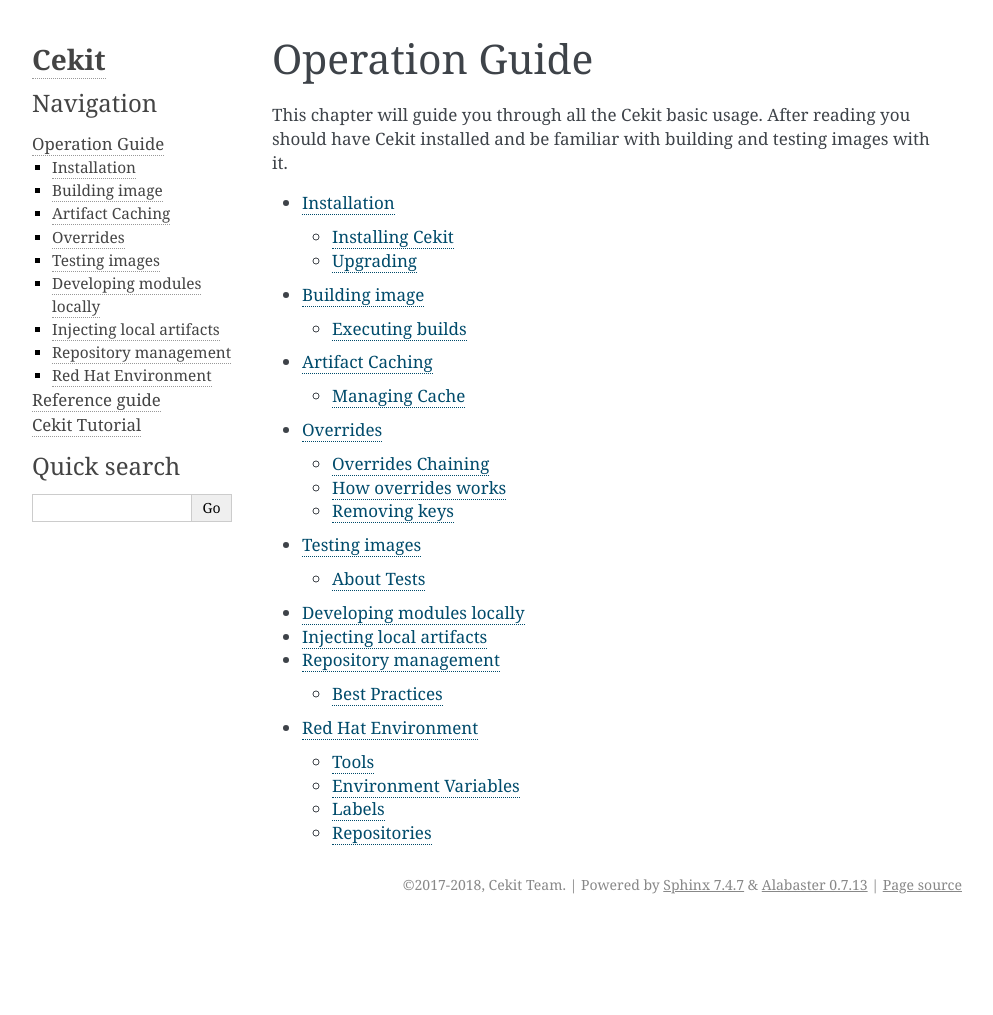
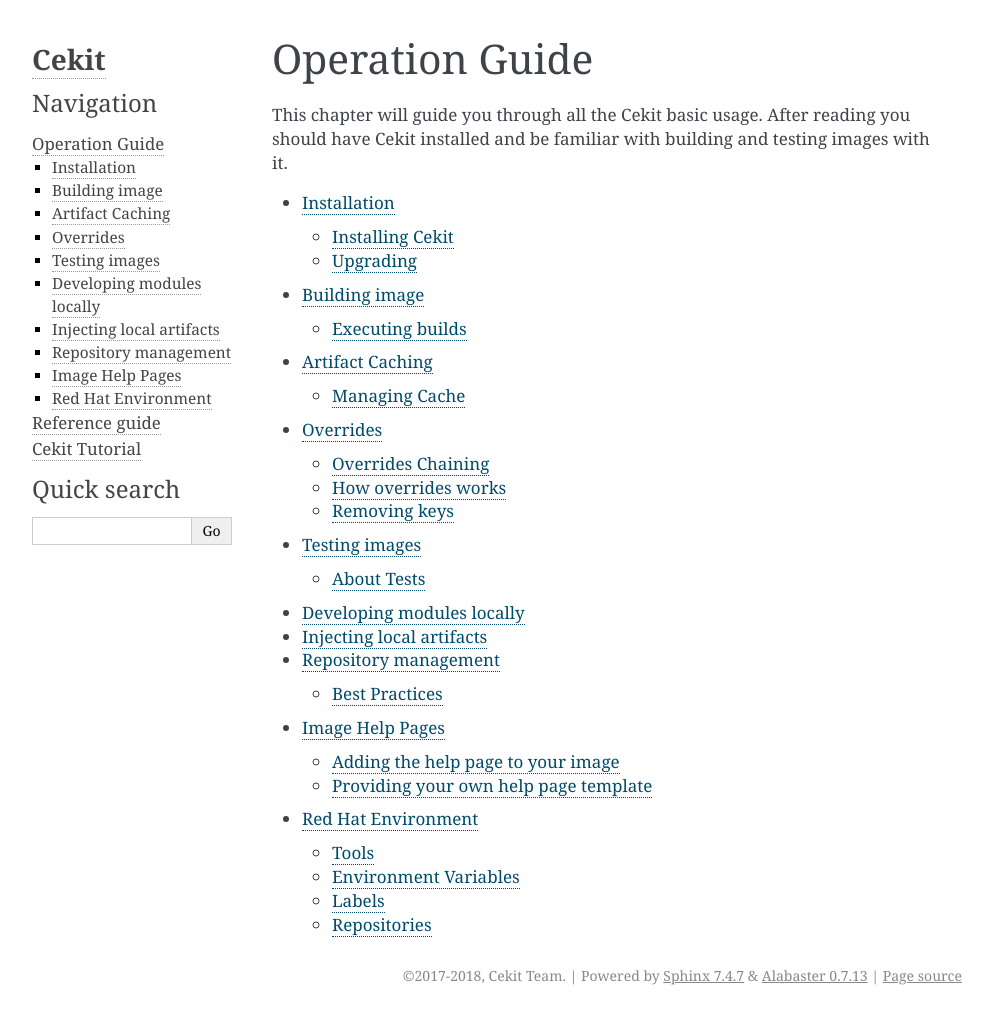
Before and after one commit to cekit/cekit, a Sphinx documentation site: the page built from docs/handbook.rst, in a window 1280 px wide. Shown: the whole page, without its empty margins (148-1141 px from the left). Built offline with Sphinx 7.4.7, drawn with Linux system fonts in a browser that asks for light colours; before the commit the page ends 924 px from its top, so only the background shows below that; some of the changed lines change nothing that is shown.

Commit message:
Add Image Help pages documentation page
Signed-off-by: Jonathan Dowland <jdowland@redhat.com>

```diff
--- a/docs/handbook.rst
+++ b/docs/handbook.rst
@@ -13,4 +13,5 @@
     test
     local_development
     repository_management
+    image_help_pages
     redhat
--- /dev/null
+++ b/docs/image_help_pages.rst
@@ -0,0 +1,54 @@
+.. _image_help_pages:
+
+Image Help Pages
+================
+
+At image build-time, Cekit generates a "help" documentation page, which is
+saved adjacent to the generate image sources. The help page can optionally be
+included into the image. The template used to generate the help page can be
+overridden by the user's configuration file, or the input image configuration,
+either via the central image.yaml file, included modules or overrides.
+
+Adding the help page to your image
+----------------------------------
+
+There are two ways to instruct Cekit to add the help page to your image: either
+Specify ``--add-help`` on the command-line when running the *build* phase, or
+via your configuration file, in the *doc* section:
+
+.. code::
+
+  [doc]
+  addhelp = true
+
+Providing your own help page template
+-------------------------------------
+
+The default help template is supplied within Cekit. You can override it for
+every image via your configuration, or on a per-image basis in the image
+definition.
+
+Via configuration
+^^^^^^^^^^^^^^^^^
+
+**Example**:
+
+.. code::
+
+   [doc]
+   help_template = /home/jon/something/my_help.md
+
+Via image definition
+^^^^^^^^^^^^^^^^^^^^
+
+This could be in the master ``image.yaml``, or in a module referenced from the
+``image.yaml``, or on the command-line via ``--overrides`` or
+``--overrides-file``:
+
+**Example**:
+
+.. code::
+
+   …
+   help:
+     template: /home/jon/something/my_help.md
```
